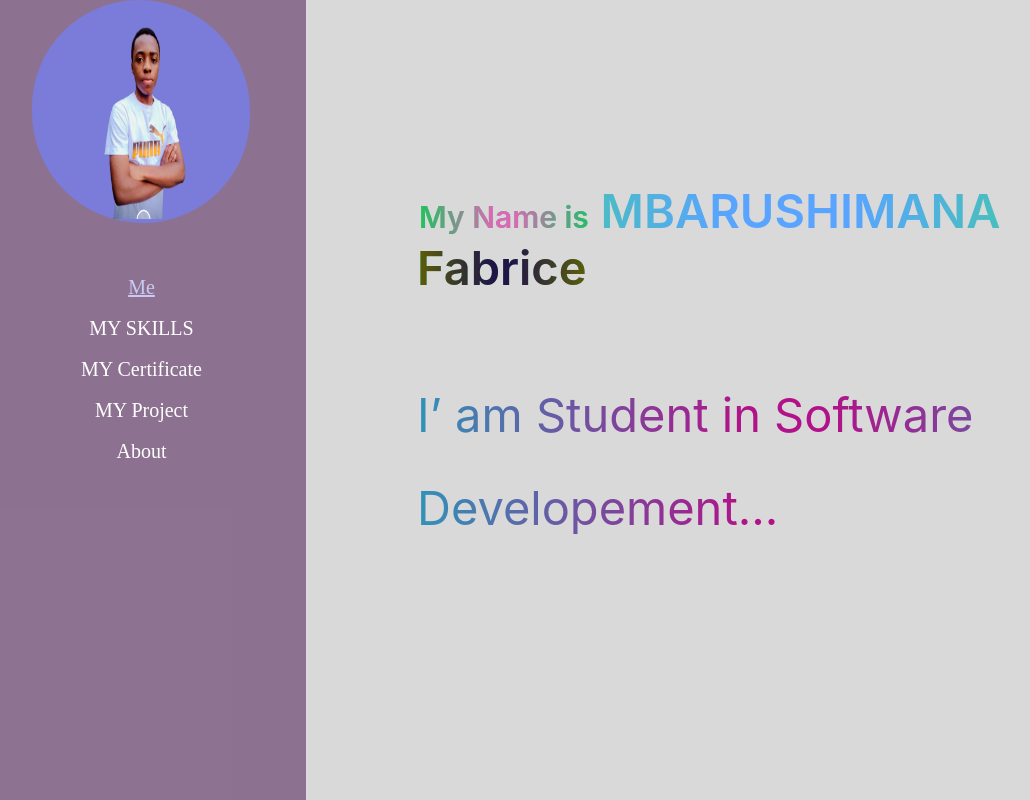
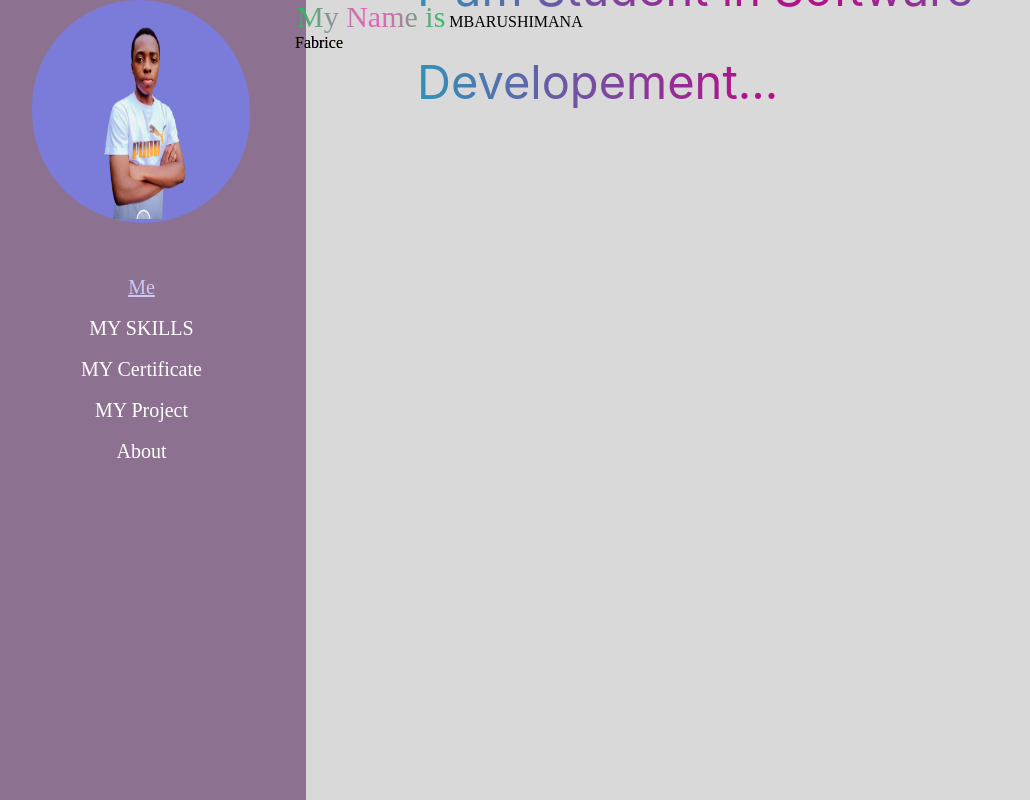
Before and after one commit to MbarushimanaFabrice/mfabrice, a React (Create React App) app: page / in a window 1280 px wide. Shown: the whole page, without its empty margins (23-1053 px from the left). Built offline with nearby package versions, Linux system fonts and the light colour scheme.

Commit message:
Update Me.jsx

```diff
--- a/src/Pages/Me.jsx
+++ b/src/Pages/Me.jsx
@@ -7,7 +7,7 @@ export default function Me() {
   return (
     <>
       <div className="me middle">
-        <h1><myname>My Name is</myname> MBARUSHIMANA <br /> <nen>Fabrice</nen> </h1>
+        <p><myname>My Name is</myname> MBARUSHIMANA <br /> <nen>Fabrice</nen> </p>
         <h2>I’ am Student in  Software Developement...</h2>
         <BiDownArrowCircle className="down_me" onClick={()=>navigate('skills')} className='next down'/>
        </div>
```
